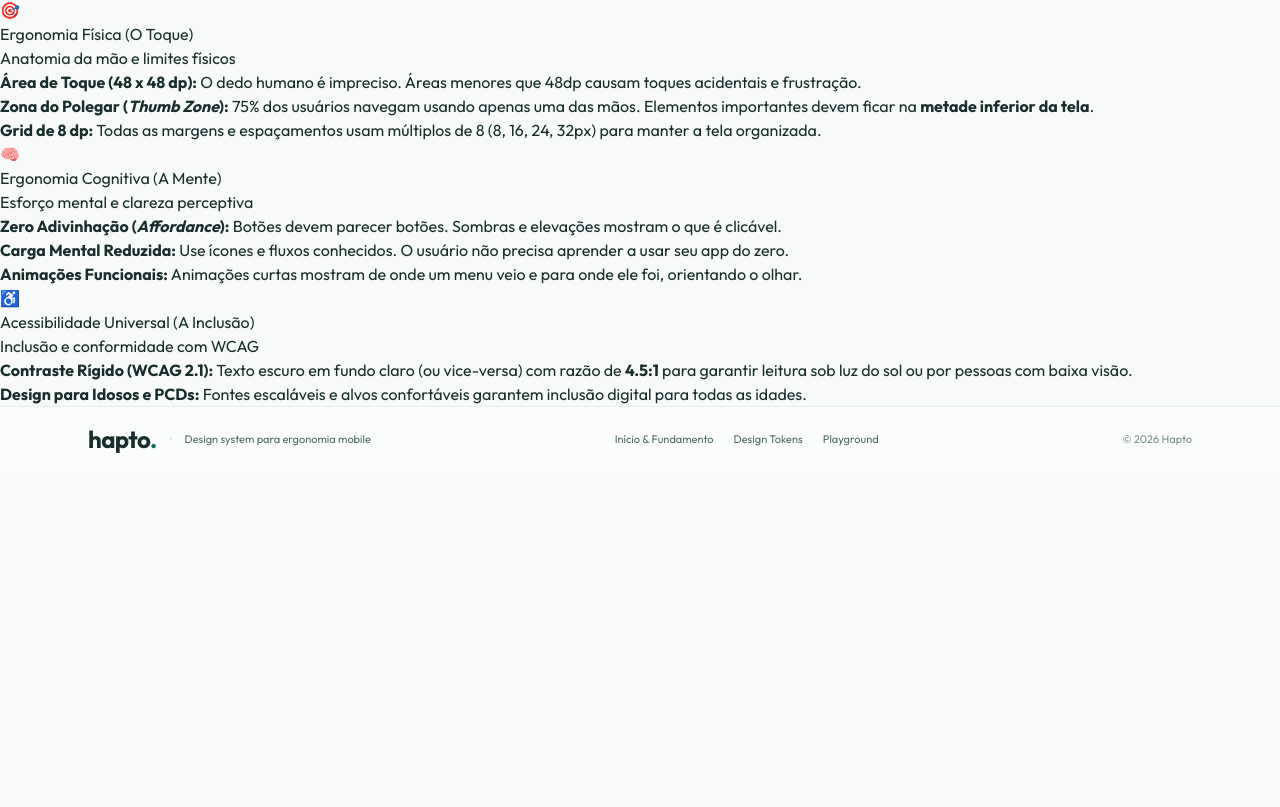
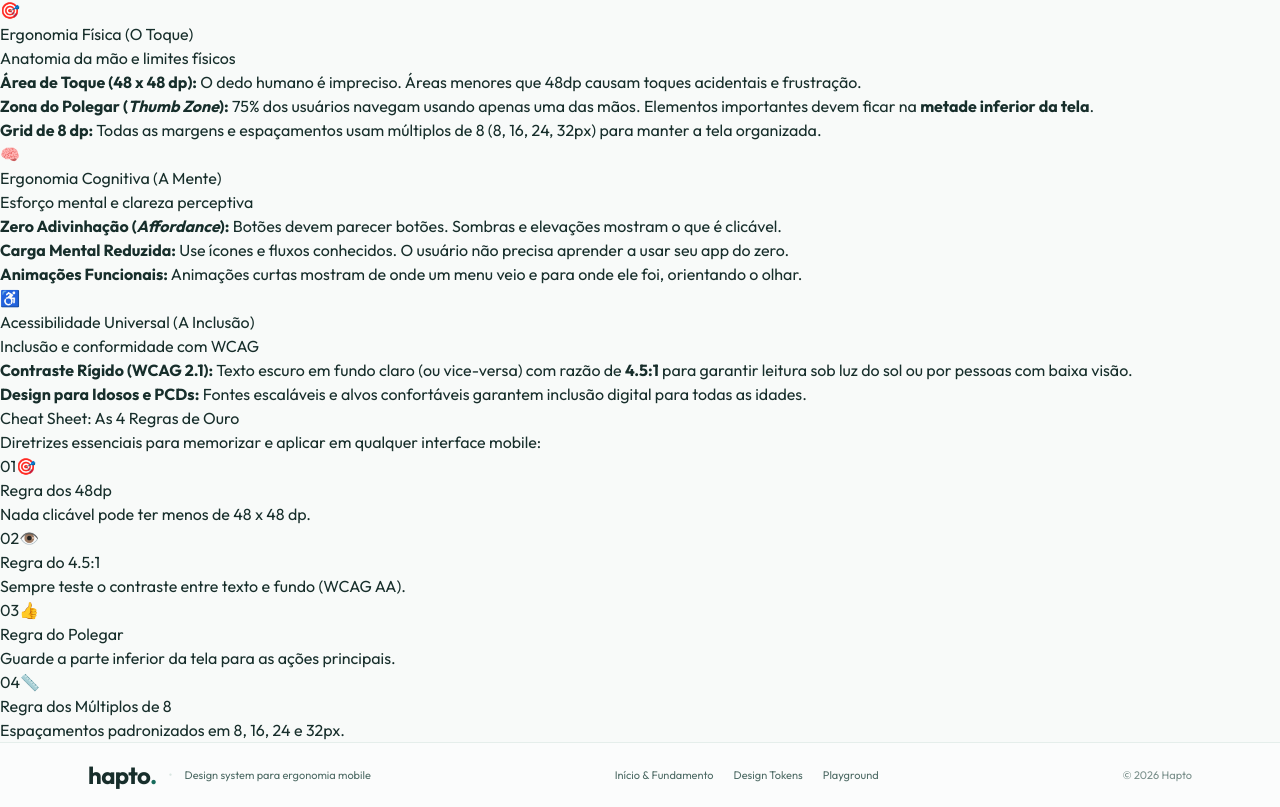
Before and after one commit to whoisnathaliamelo/hapto, a Next.js app: page /fundamentals in a window 1280 px wide. Shown: the part 971-1778 px from the top of the page. Before the commit the page ends 1442 px from the top, so only its background shows below. Built offline with nearby package versions, Linux system fonts and the light colour scheme.

Commit message:
Feat: Inserção do painel de destaque final, com as 4 regras fundamentais

```diff
--- a/app/fundamentals/page.tsx
+++ b/app/fundamentals/page.tsx
@@ -5,6 +5,7 @@
 import { WhyDesignSystems } from "@/components/fundamentals/why-design-systems";
 import { AtomicArchitecture } from "@/components/fundamentals/atomic-architecture";
 import { ErgonomicPillars } from "@/components/fundamentals/ergonomic-pillars";
+import { RulesCheatSheet } from "@/components/fundamentals/rules-cheat-sheet";
 
 export const metadata: Metadata = {
   title: "Fundamentos | Hapto Design System",
@@ -21,6 +22,7 @@
         <WhyDesignSystems />
         <AtomicArchitecture />
         <ErgonomicPillars />
+        <RulesCheatSheet />
       </main>
       <Footer />
     </>
--- /dev/null
+++ b/components/fundamentals/rules-cheat-sheet.tsx
@@ -0,0 +1,50 @@
+export function RulesCheatSheet() {
+  const rules = [
+    {
+      number: "01",
+      icon: "🎯",
+      title: "Regra dos 48dp",
+      rule: "Nada clicável pode ter menos de 48 x 48 dp.",
+    },
+    {
+      number: "02",
+      icon: "👁️",
+      title: "Regra do 4.5:1",
+      rule: "Sempre teste o contraste entre texto e fundo (WCAG AA).",
+    },
+    {
+      number: "03",
+      icon: "👍",
+      title: "Regra do Polegar",
+      rule: "Guarde a parte inferior da tela para as ações principais.",
+    },
+    {
+      number: "04",
+      icon: "📏",
+      title: "Regra dos Múltiplos de 8",
+      rule: "Espaçamentos padronizados em 8, 16, 24 e 32px.",
+    },
+  ];
+
+  return (
+    <section id="rules-cheat-sheet">
+      <div>
+        <h2>Cheat Sheet: As 4 Regras de Ouro</h2>
+        <p>Diretrizes essenciais para memorizar e aplicar em qualquer interface mobile:</p>
+
+        <div>
+          {rules.map((item) => (
+            <article key={item.number}>
+              <div>
+                <span>{item.number}</span>
+                <span>{item.icon}</span>
+              </div>
+              <h3>{item.title}</h3>
+              <p>{item.rule}</p>
+            </article>
+          ))}
+        </div>
+      </div>
+    </section>
+  );
+}
```
